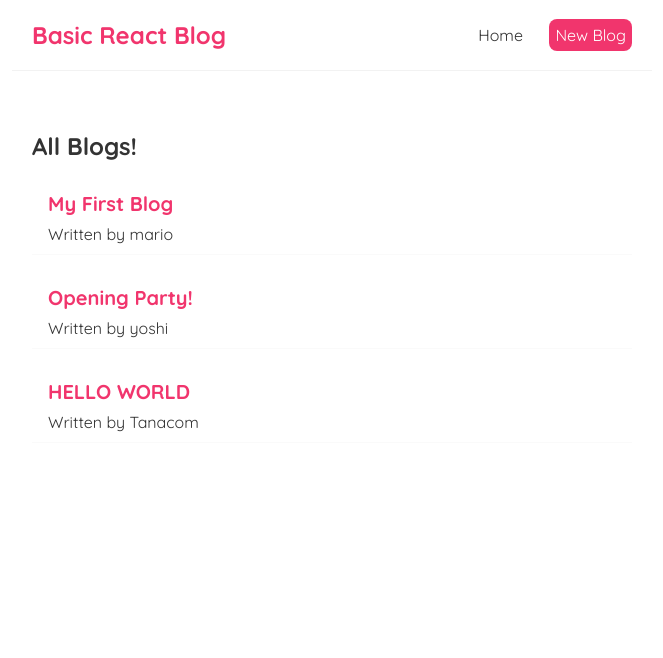
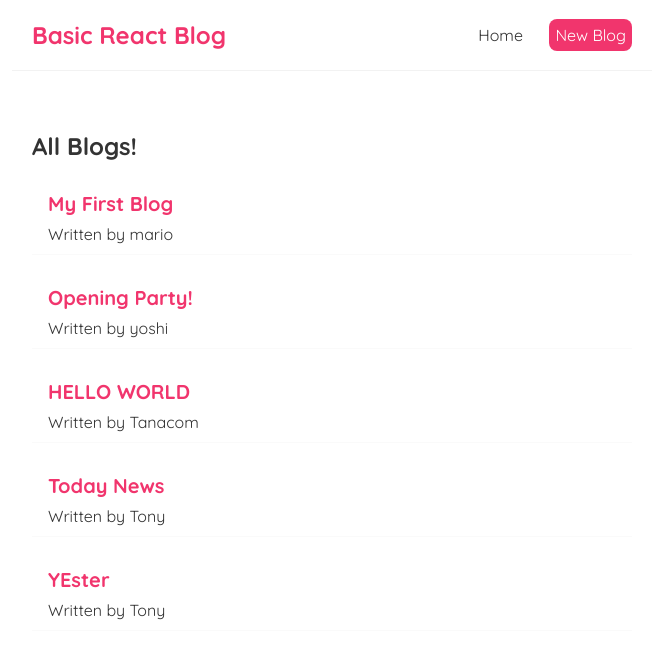
Before and after one commit to TandohAnthonyNwiAckah/basic_blog_react, a React (Create React App) app: page / in a window 1280 px wide. Shown: the top 658 px of the page, without its empty margins (308-971 px from the left). Built offline with nearby package versions, Linux system fonts and the light colour scheme; data requests are answered from the project's data file.

Commit message:
commit redirect using  useHistory hook

```diff
--- a/data/db.json
+++ b/data/db.json
@@ -17,6 +17,18 @@
       "title": "HELLO WORLD",
       "body": "WELCOME TO MY BLOG",
       "author": "Tanacom"
+    },
+    {
+      "id": "3199",
+      "title": "Today News",
+      "body": "Upcoming news",
+      "author": "Tony"
+    },
+    {
+      "id": "d352",
+      "title": "YEster",
+      "body": "DA",
+      "author": "Tony"
     }
   ]
 }
--- a/src/Create.js
+++ b/src/Create.js
@@ -1,10 +1,12 @@
 import { useState } from "react";
+import { useHistory } from "react-router-dom";
 
 const Create = () => {
   const [title, setTitle] = useState("");
   const [body, setBody] = useState("");
   const [author, setAuthor] = useState("Tony");
   const [isPending, setIsPending] = useState(false);
+  const history = useHistory();
 
   const handleSubmit = (e) => {
     e.preventDefault();
@@ -21,6 +23,12 @@ const Create = () => {
       }).then(() => {
         setIsPending(false);
         console.log("new blog added");
+
+        /// Go forward or backward in the history stack
+        // history.go(1);
+        // history.go(-1);
+
+        history.push("/");
       });
     }, 1000);
   };
```
